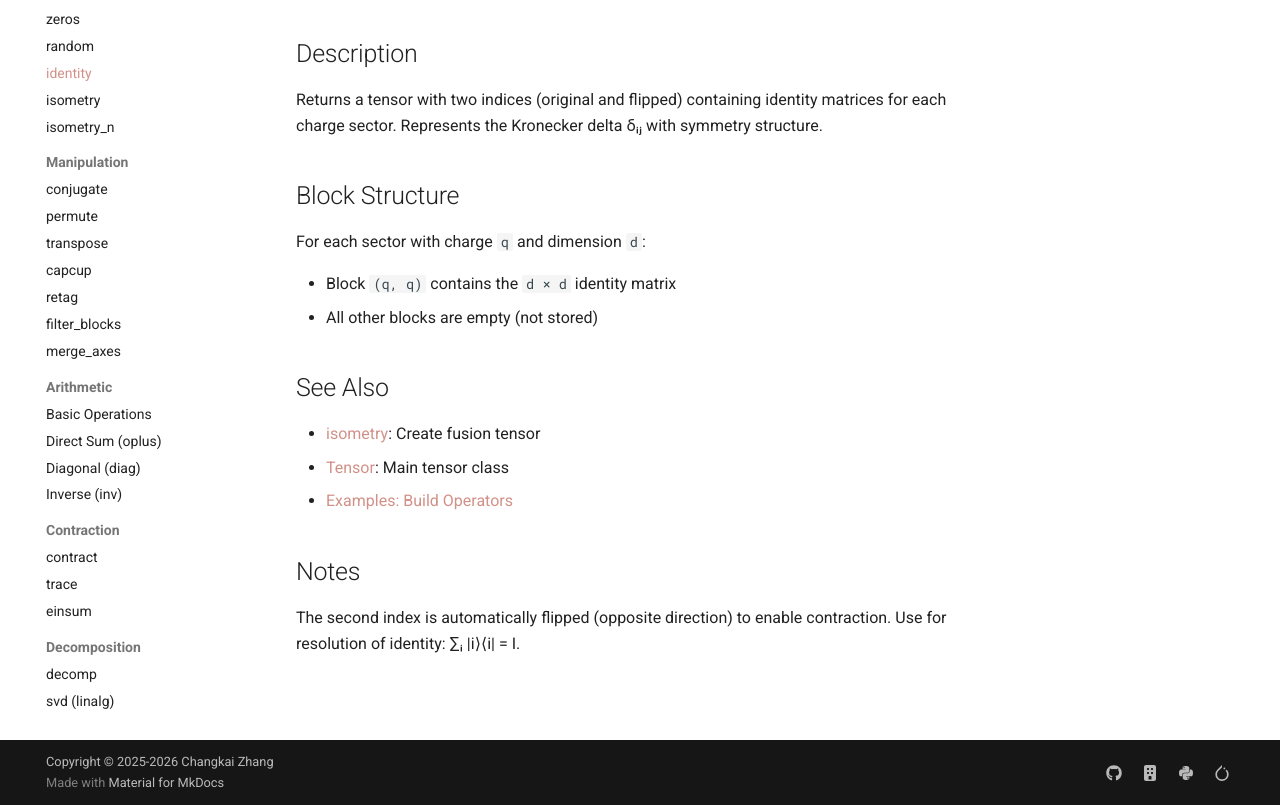
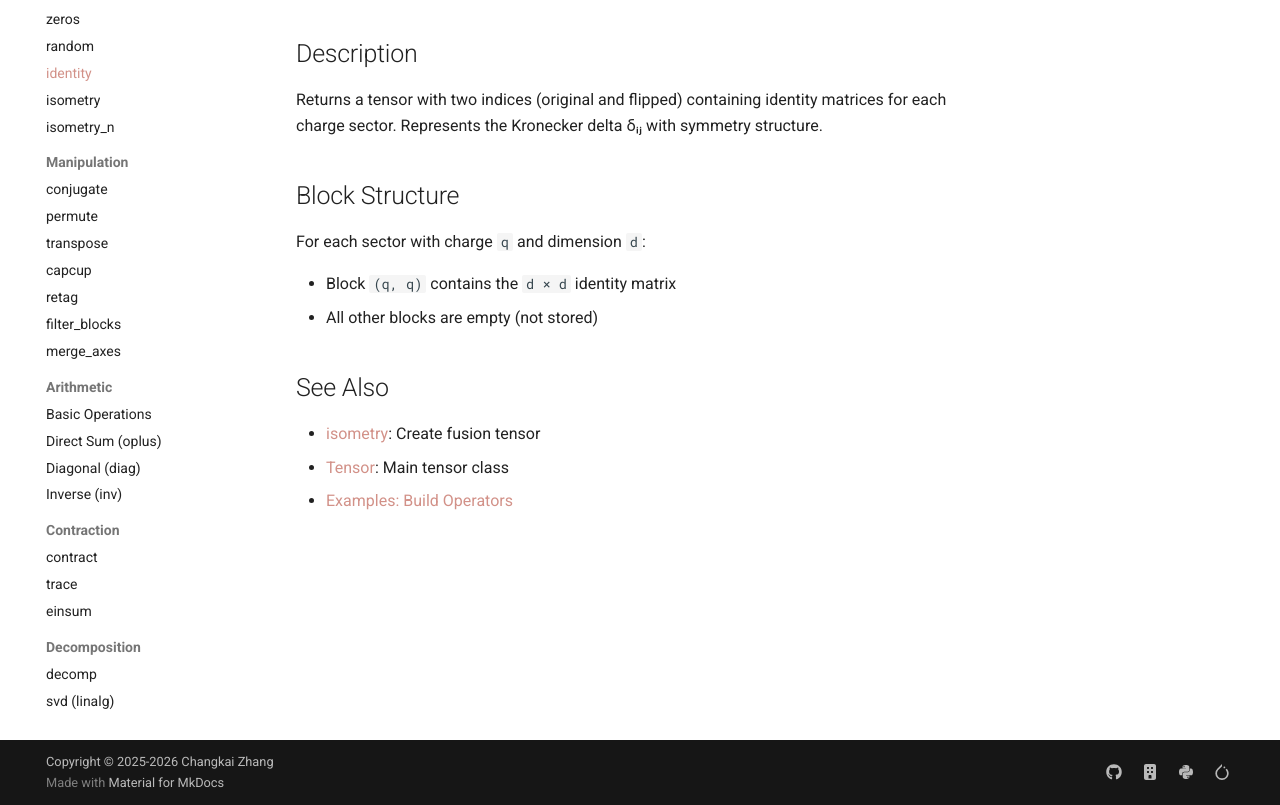
Before and after one commit to Ideogenesis-AI/Nicole, an MkDocs documentation site: the page built from docs/api/creation/identity.md, in a window 1280 px wide and 1170 px high, cut to the strip 365-1170 px from the top of the window. Built offline with MkDocs 1.6.1 and Material for MkDocs 9.7.7, drawn with Linux system fonts in a browser that asks for light colours; comment, search, counter and statistics services are not loaded; the version menu is left out.

Commit message:
Update identity tensor documentation to reflect correct namespace and remove outdated notes.
Changed the display directive from `::: nicole.identity` to `::: nicole.identity.identity` for accuracy. Removed unnecessary notes regarding index flipping, streamlining the content for clarity.

```diff
--- a/docs/api/creation/identity.md
+++ b/docs/api/creation/identity.md
@@ -22,7 +22,3 @@
 - [isometry](isometry.md): Create fusion tensor
 - [Tensor](../core/tensor.md): Main tensor class
 - [Examples: Build Operators](../../examples/advanced/build-operators.md)
-
-## Notes
-
-The second index is automatically flipped (opposite direction) to enable contraction. Use for resolution of identity: ∑ᵢ |i⟩⟨i| = I.
```
Also changed, not shown: other parts of docs/api/creation/identity.md (+1 -1 lines).
